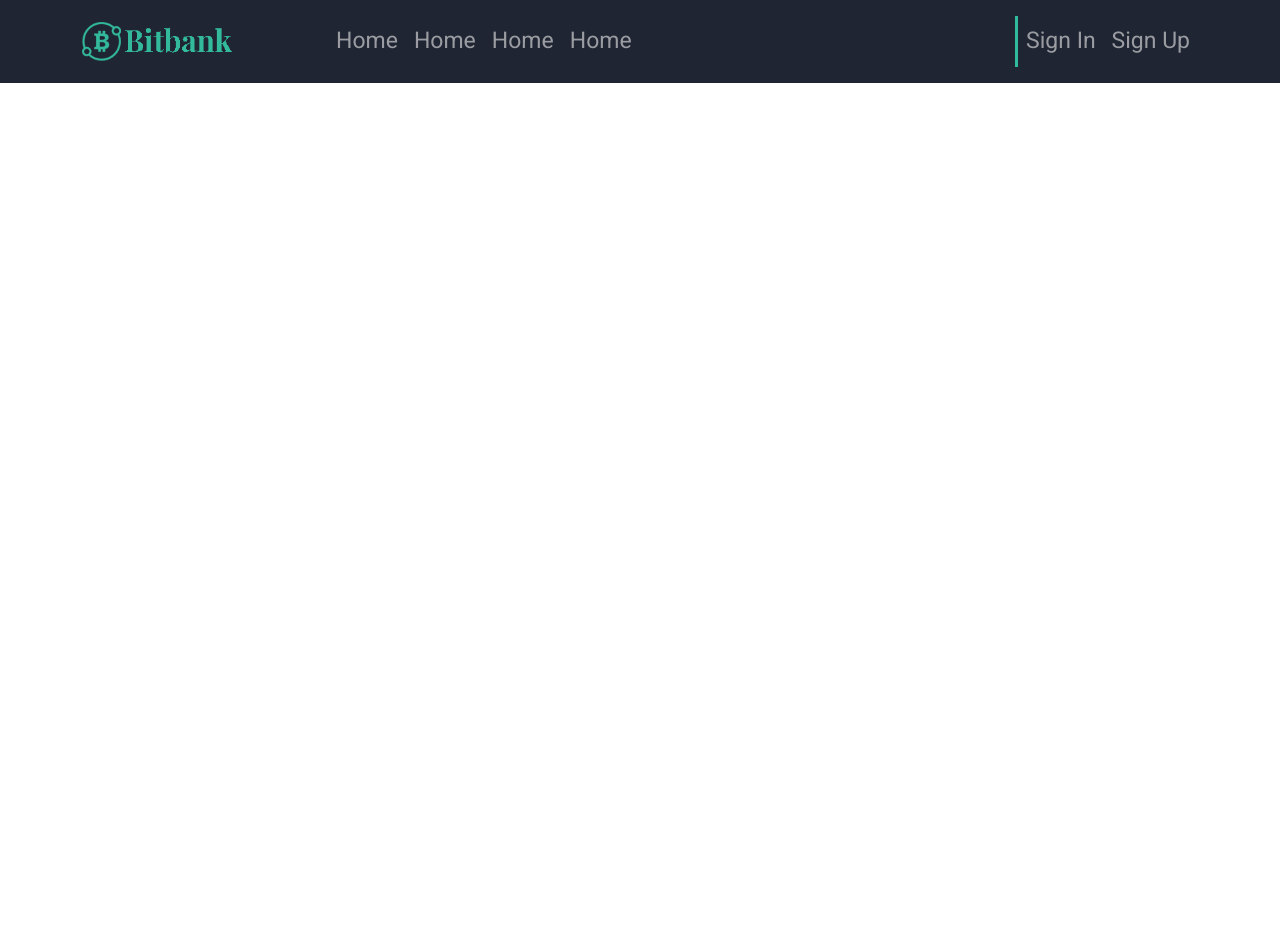
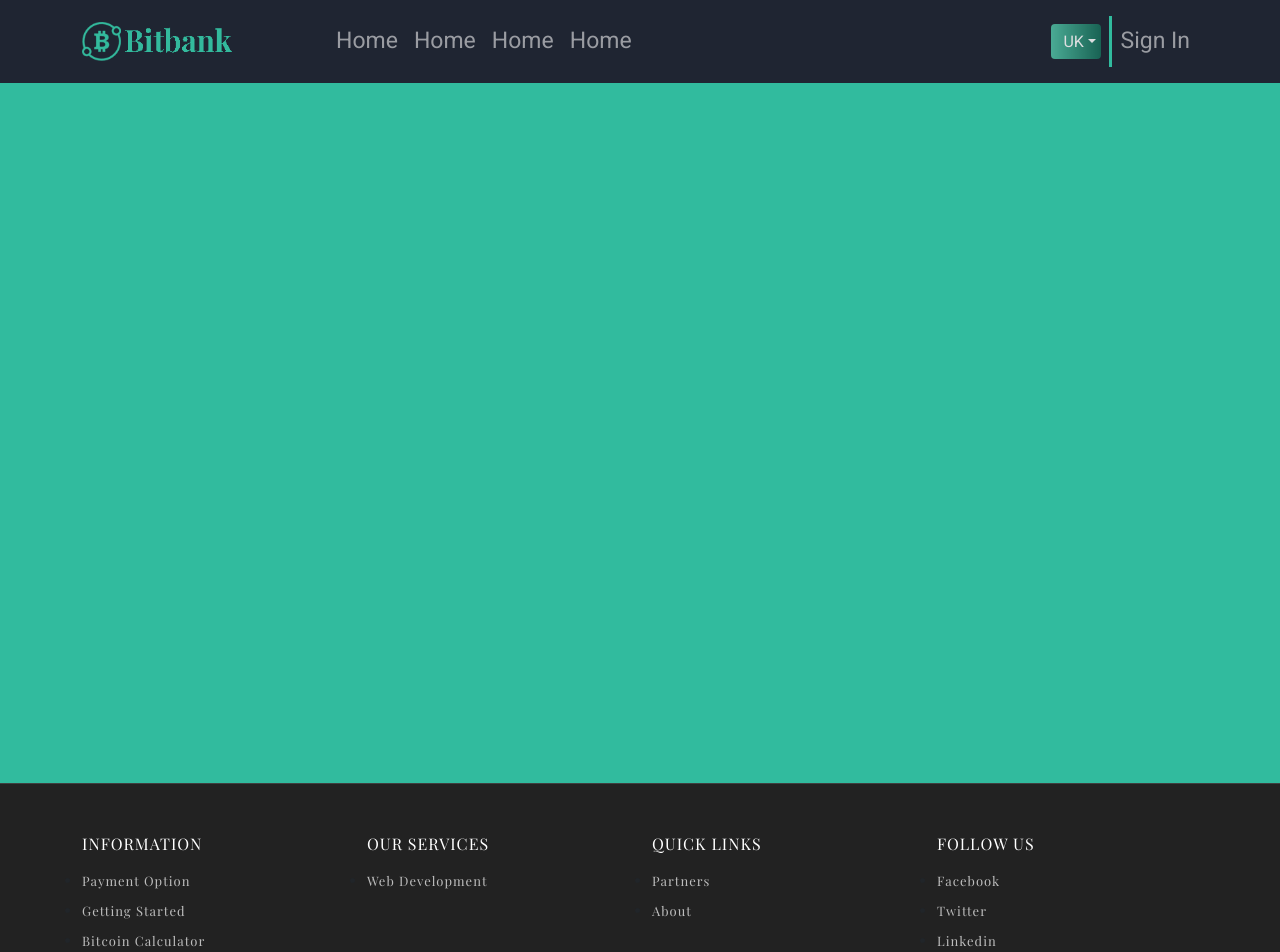
Before and after one commit to ra6ty/Bit-Bank, a React (Create React App) app: page / in a window 1280 px wide. Shown: the top 952 px of the page. Before the commit the page ends 800 px from the top, so only its background shows below. Built offline with nearby package versions, Linux system fonts and the light colour scheme.

Commit message:
add footer and button to header for choose language

```diff
--- /dev/null
+++ b/src/component/Footer/Footer.scss
@@ -0,0 +1,45 @@
+.top-footer {
+  background-color: #222222;
+  border-top: 1px solid #404040;
+  padding: 3rem 0 1rem;
+}
+
+.top-footer h3 {
+  font-size: 16px;
+  line-height: 1.5;
+  color: #fff;
+  font-weight: 400;
+  text-transform: uppercase;
+  letter-spacing: 1px;
+  margin-bottom: 10px;
+  font-family: "Playfair Display", serif;
+}
+
+.top-footer p {
+  font-size: 13px;
+  line-height: 30px;
+  color: #bdbdbd;
+  font-weight: 300;
+  padding-right: 20px;
+}
+
+.top-footer ul {
+  padding: 0;
+}
+
+.top-footer li a {
+  font-size: 13px;
+  line-height: 30px;
+  color: #bdbdbd;
+  font-weight: 300;
+  letter-spacing: 1px;
+  text-transform: capitalize;
+  transition: color .3s;
+  font-family: "Playfair Display", serif;
+  display: block;
+  text-decoration: none;
+}
+
+.top-footer li a:hover {
+  color: #31BB9E;
+}
--- /dev/null
+++ b/src/component/Footer/Footer.tsx
@@ -0,0 +1,60 @@
+import React from 'react';
+import "./Footer.scss"
+
+const Footer = () => {
+    return (
+        <div className="footer">
+            <footer id="footer" className="bg-one">
+                <div className="top-footer">
+                    <div className="container">
+                        <div className="row">
+                            <div className="col-sm-3 col-md-3 col-lg-3">
+                                <h3>INFORMATION</h3>
+                                <ul>
+                                    <li><a href="#">Payment Option</a></li>
+                                    <li><a href="#">Getting Started</a></li>
+                                    <li><a href="#">Bitcoin Calculator</a></li>
+                                </ul>
+                            </div>
+                            <div className="col-sm-3 col-md-3 col-lg-3">
+                                <h3>Our Services</h3>
+                                <ul>
+                                    <li><a href="#">Web Development</a></li>
+                                </ul>
+                            </div>
+                            <div className="col-sm-3 col-md-3 col-lg-3">
+                                <h3>Quick Links</h3>
+                                <ul>
+                                    <li><a href="#">Partners</a></li>
+                                    <li><a href="#">About</a></li>
+                                </ul>
+                            </div>
+                            <div className="col-sm-3 col-md-3 col-lg-3">
+                                <h3>Follow Us</h3>
+                                <ul>
+                                    <li>
+                                        <a href="#">
+                                            Facebook
+                                        </a>
+                                    </li>
+                                    <li>
+                                        <a href="#">
+                                            Twitter
+                                        </a>
+                                    </li>
+                                    <li>
+                                        <a href="#">
+                                            Linkedin
+                                        </a>
+                                    </li>
+                                </ul>
+                            </div>
+                        </div>
+                    </div>
+                </div>
+            </footer>
+        </div>
+    );
+};
+
+export default Footer;
--- a/src/component/Header/Header.scss
+++ b/src/component/Header/Header.scss
@@ -16,17 +16,22 @@
   }
 
   .nav-sign {
-    border-left: 3px solid #31BB9E;
+    align-items: center;
   }
 
   .nav-menu {
     margin-left: 5rem;
   }
 
+  .nav-sign-in {
+    border-left: 3px solid #31BB9E;
+  }
+
   .nav-link {
     color: #5C5E65;
     font-size: 23px;
-    padding-left:0.3rem ;
+    padding-left: 0.3rem;
+    font-family: 'Roboto', sans-serif;
   }
 }
 
@@ -43,8 +48,95 @@
   outline: none;
 }
 
+.dropdown {
+  & .dropdown-toggle {
+    border: none;
+    height: 35px;
+    width: 50px;
+    background-image: linear-gradient(90deg, #52C2A6 0%, #186e5a 100%);
+    opacity: 0.85;
+    transition: 0.5s ease;
+    margin: 0 0.5rem;
+  }
+
+  & :hover {
+    opacity: 1;
+  }
+
+  & :focus {
+    box-shadow: 0 0 20px 0 #52C2A6 !important;
+  }
+
+  & :focus-visible {
+    outline: none;
+  }
+
+  & .dropdown-menu {
+    min-width: 50px !important;
+    background-color: #2B2B31;
+    border-bottom: 5px solid #52C2A6;
+    border-radius: 0.25rem;
+
+    & .dropdown-item {
+      display: block;
+      padding: 0.25rem 0.9rem;
+      font-weight: bold;
+      color: #5C5E65;
+      width: fit-content;
+    }
+
+    & .dropdown-item:hover {
+      color: #52C2A6;
+      background-color: transparent;
+    }
+
+    & .dropdown-item:focus {
+      color: #52C2A6;
+      background-color: transparent;
+      box-shadow: none !important;
+    }
+
+    & .dropdown-item:active {
+      color: #52C2A6;
+      background-color: transparent;
+    }
+  }
+}
+
+.dropdown-menu.show {
+  left: 8px !important;
+  margin: 0.3rem 0;
+  border-radius: 0.25rem;
+  max-height: 45px;
+  border: none;
+}
+
 @media (max-width: 992px) {
   .nav-menu {
     margin-left: 0 !important;
   }
+  .navigation .nav-sign {
+    display: flex;
+    align-items: center;
+    flex-direction: row-reverse;
+    justify-content: space-between;
+  }
+  .dropdown .dropdown-toggle {
+    min-width: 60px;
+  }
+  .show .dropdown {
+    display: flex;
+    flex-direction: row-reverse;
+    align-items: center;
+  }
+  .dropdown-menu.show {
+    width: 60px !important;
+    max-height: 35px;
+    display: flex;
+    justify-content: center;
+    align-items: center;
+  }
+  .dropdown .dropdown-menu .dropdown-item {
+    padding: 0 1rem;
+  }
 }
--- a/src/component/Header/Header.tsx
+++ b/src/component/Header/Header.tsx
@@ -1,8 +1,13 @@
 import React from 'react';
 import "./Header.scss"
-import {Navbar, Nav, Container} from 'react-bootstrap';
+import {Navbar, Nav, Container, Dropdown, SplitButton} from 'react-bootstrap';
 
 const Header: React.FC = () => {
+
+    let styleTextInButton = {
+        color: "#52C2A6"
+    }
+
     return (
         <Navbar className="navigation" bg="dark" expand="lg" variant="dark">
             <Container>
@@ -16,8 +21,15 @@ const Header: React.FC = () => {
                         <Nav.Link className="nav-link nav-main" href="#home">Home</Nav.Link>
                     </Nav>
                     <Nav className="nav-sign">
+                        <Dropdown>
+                            <Dropdown.Toggle variant="success" id="dropdown-basic-end">
+                                UK
+                            </Dropdown.Toggle>
+                            <Dropdown.Menu>
+                                <Dropdown.Item style={styleTextInButton} href="#/action-2">EN</Dropdown.Item>
+                            </Dropdown.Menu>
+                        </Dropdown>
                         <Nav.Link className="nav-link nav-sign-in" href="#home">Sign In</Nav.Link>
-                        <Nav.Link className="nav-link nav-sign-up" href="#link">Sign Up</Nav.Link>
                     </Nav>
                 </Navbar.Collapse>
             </Container>
--- a/src/pages/Main/Main.scss
+++ b/src/pages/Main/Main.scss
@@ -0,0 +1,4 @@
+main {
+  min-height: 700px;
+  background-color: #31BB9E;
+}
--- a/src/pages/Main/Main.tsx
+++ b/src/pages/Main/Main.tsx
@@ -1,12 +1,17 @@
 import React from 'react';
 import "./Main.scss"
 import Header from "../../component/Header/Header";
+import Footer from "../../component/Footer/Footer";
 
 const Main: React.FC = () => {
 
     return (
         <div className="Main">
             <Header/>
+            <main>
+
+            </main>
+            <Footer/>
         </div>
     );
 };
```
